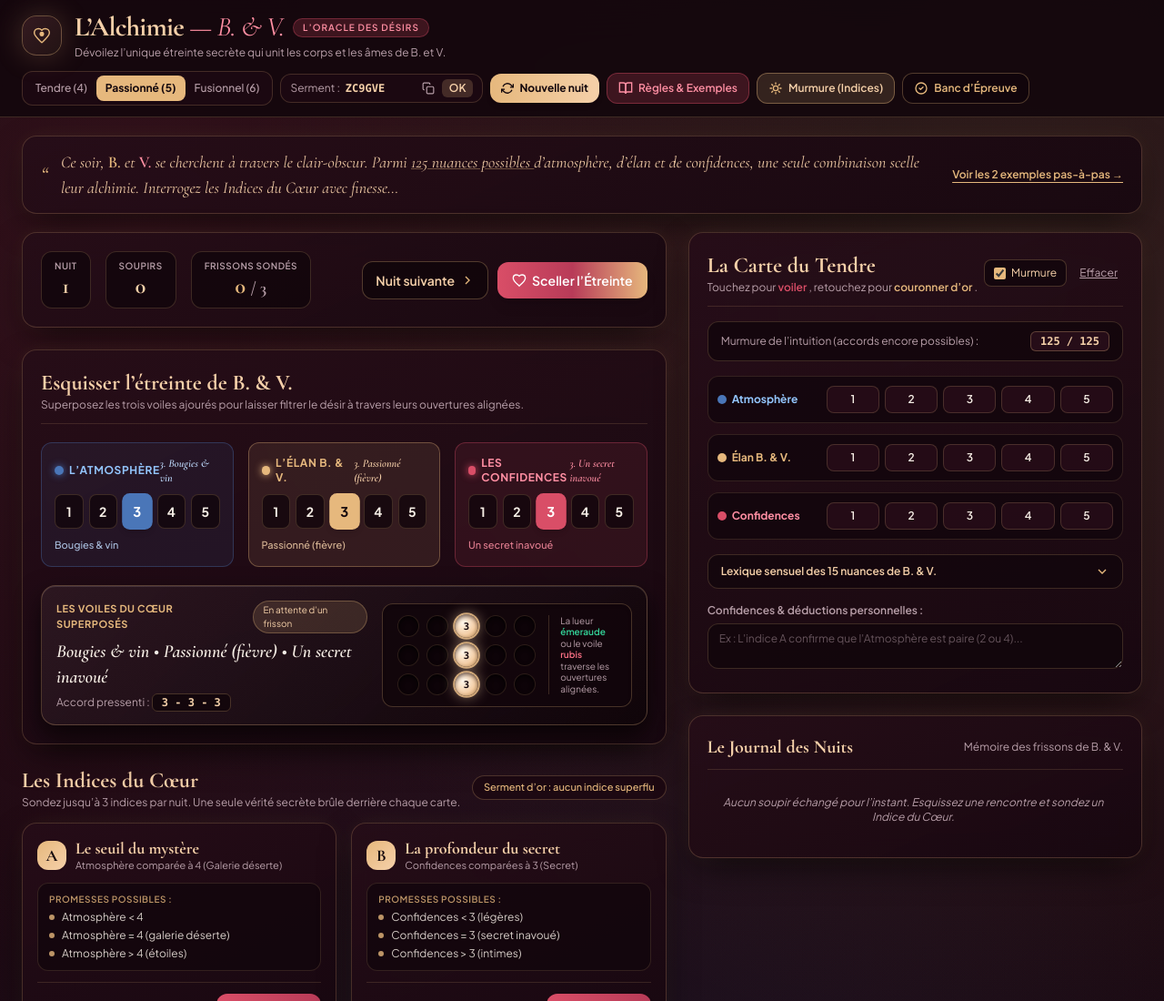
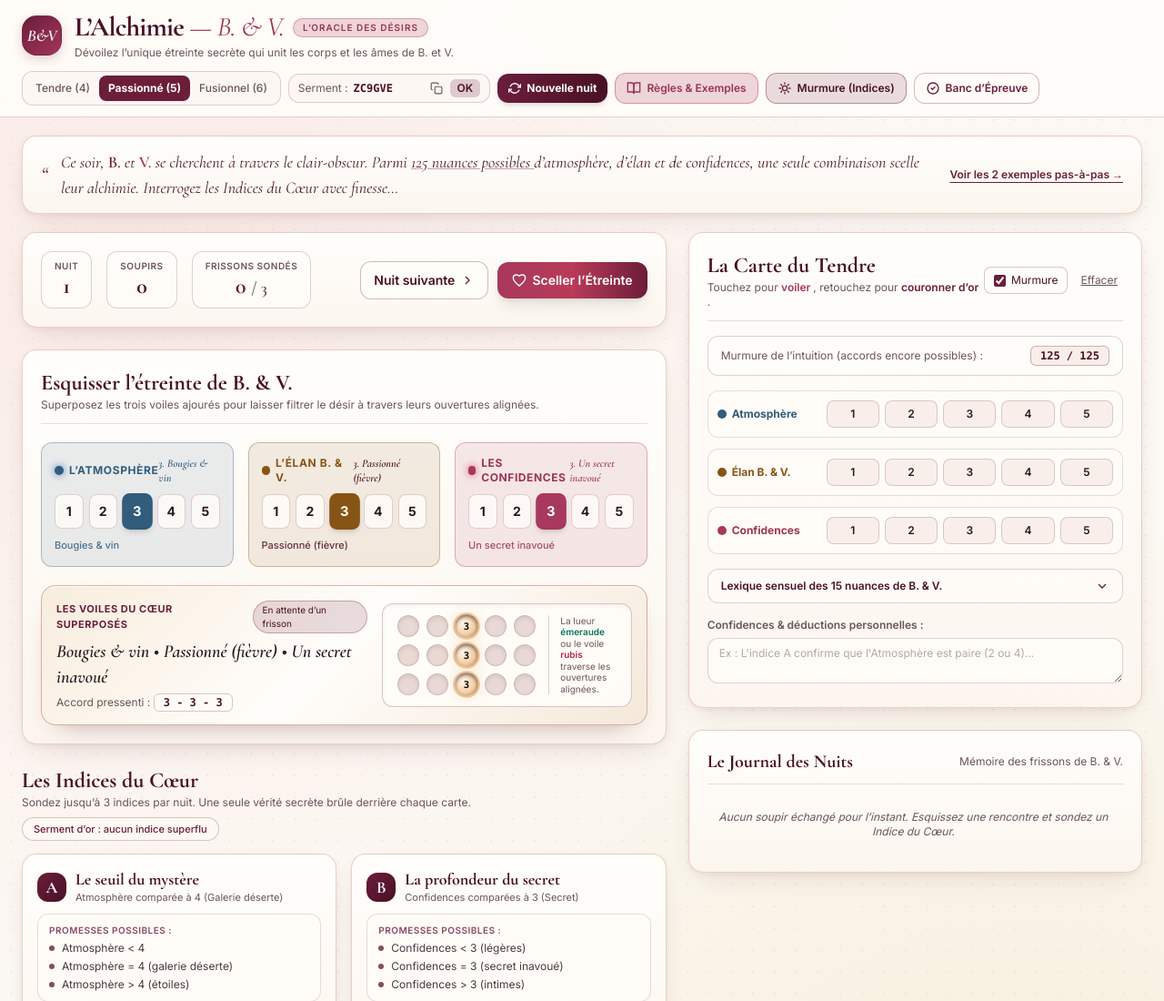
Before and after one commit to vfarcy/LAlchimie, a plain HTML site: page index.html in a window 1280 px wide. Shown: the top 1100 px of the page at 91% size. Drawn offline with nearby package versions, Linux system fonts and the light colour scheme.

Commit message:
style: align theme with Lovedoku
Co-authored-by: Copilot <223556219+Copilot@users.noreply.github.com>

```diff
--- a/index.html
+++ b/index.html
@@ -8,11 +8,11 @@
     </title>
     <!-- Tailwind CSS -->
     <script src="https://cdn.tailwindcss.com"></script>
-    <!-- Google Fonts : Cormorant Garamond & Plus Jakarta Sans -->
+    <!-- Google Fonts : Cormorant Garamond & Inter -->
     <link href="https://fonts.googleapis.com" rel="preconnect" />
     <link crossorigin="" href="https://fonts.gstatic.com" rel="preconnect" />
     <link
-      href="https://fonts.googleapis.com/css2?family=Cormorant+Garamond:ital,wght@0,500;0,600;0,700;1,400;1,600;1,700&amp;family=Plus+Jakarta+Sans:wght@400;500;600;700&amp;display=swap"
+      href="https://fonts.googleapis.com/css2?family=Cormorant+Garamond:ital,wght@0,500;0,600;0,700;1,400;1,600;1,700&amp;family=Inter:wght@400;500;600;700&amp;display=swap"
       rel="stylesheet"
     />
     <script>
@@ -20,27 +20,28 @@
         theme: {
           extend: {
             colors: {
-              velvet: "#12060c",
-              burgundy: "#1d0912",
-              boudoir: "#260d18",
-              gold: "#e6b87d",
-              champagne: "#f5d0a9",
-              crimson: "#d94e67",
-              blush: "#ff8fa3",
-              sapphire: "#4a76b8",
-              emeraldGlow: "#34d399",
-              rubyGlow: "#fb7185",
-              cream: "#f7efe6",
-              dusty: "#b89fa9",
+              velvet: "#fffdf9",
+              burgundy: "#fcf8f3",
+              boudoir: "#f9eee8",
+              gold: "#6b1d3a",
+              champagne: "#491126",
+              crimson: "#a8385d",
+              blush: "#9b3455",
+              sapphire: "#315c7c",
+              amberWarm: "#875416",
+              emeraldGlow: "#087458",
+              rubyGlow: "#b42345",
+              cream: "#2b1820",
+              dusty: "#6b555c",
             },
             fontFamily: {
               serif: ['"Cormorant Garamond"', "Georgia", "serif"],
-              sans: ['"Plus Jakarta Sans"', "system-ui", "sans-serif"],
+              sans: ['"Inter"', "system-ui", "sans-serif"],
             },
             boxShadow: {
               sensual:
-                "0 14px 40px -10px rgba(0, 0, 0, 0.75), 0 0 24px -6px rgba(230, 184, 125, 0.14)",
-              candle: "0 0 32px rgba(230, 184, 125, 0.22)",
+                "0 12px 32px -12px rgba(73, 17, 38, 0.14), 0 2px 6px rgba(107, 29, 58, 0.05)",
+              candle: "0 4px 12px rgba(107, 29, 58, 0.18)",
             },
           },
         },
@@ -48,53 +49,44 @@
     </script>
     <style>
       body {
-        background-color: #12060c;
-        color: #f7efe6;
-        font-family: "Plus Jakarta Sans", sans-serif;
+        background-color: #fcf8f3;
+        color: #2b1820;
+        font-family: "Inter", sans-serif;
         background-image:
           radial-gradient(
-            circle at 12% 14%,
-            rgba(217, 78, 103, 0.16) 0%,
+            circle at 12% 15%,
+            rgba(244, 194, 194, 0.25) 0%,
             transparent 45%
           ),
           radial-gradient(
-            circle at 86% 18%,
-            rgba(230, 184, 125, 0.14) 0%,
+            circle at 88% 82%,
+            rgba(212, 175, 55, 0.14) 0%,
             transparent 48%
           ),
-          radial-gradient(
-            circle at 50% 88%,
-            rgba(74, 118, 184, 0.14) 0%,
-            transparent 52%
-          ),
-          linear-gradient(165deg, #12060c 0%, #1d0912 50%, #15070e 100%);
+          radial-gradient(rgba(107, 29, 58, 0.06) 1px, transparent 1px);
+        background-size: 100% 100%, 100% 100%, 24px 24px;
         min-height: 100vh;
       }
-      /* Texture velours & papier grainé sombre */
       .velvet-card {
-        background: linear-gradient(
-          155deg,
-          rgba(38, 13, 24, 0.92) 0%,
-          rgba(24, 8, 16, 0.96) 100%
-        );
-        border: 1px solid rgba(230, 184, 125, 0.22);
-        backdrop-filter: blur(12px);
+        background: linear-gradient(180deg, #fffefb 0%, #fcf6ef 100%);
+        border: 1px solid rgba(198, 125, 99, 0.35);
       }
       .velvet-card-subtle {
-        background: rgba(29, 9, 18, 0.75);
-        border: 1px solid rgba(230, 184, 125, 0.16);
+        background: rgba(255, 253, 249, 0.9);
+        border: 1px solid rgba(198, 125, 99, 0.3);
       }
       /* Simulation réaliste des cartes perforées superposées */
       .punch-veil {
         background: linear-gradient(
           135deg,
-          rgba(255, 255, 255, 0.05),
-          rgba(0, 0, 0, 0.35)
+          #f8eddd,
+          #fffdfa 48%,
+          #f5e8d9
         );
-        border: 1px solid rgba(230, 184, 125, 0.28);
+        border: 1px solid rgba(198, 125, 99, 0.55);
         box-shadow:
-          inset 0 1px 0 rgba(255, 255, 255, 0.12),
-          0 12px 28px rgba(0, 0, 0, 0.65);
+          inset 0 1px 0 rgba(255, 255, 255, 0.9),
+          0 14px 28px -20px rgba(73, 17, 38, 0.5);
       }
       .punch-hole {
         transition: all 0.32s cubic-bezier(0.34, 1.56, 0.64, 1);
@@ -143,9 +135,9 @@
         transform: scale(1.08);
       }
       .punch-hole.closed {
-        background-color: rgba(12, 4, 8, 0.72);
-        border: 1px solid rgba(230, 184, 125, 0.14);
-        box-shadow: inset 0 2px 5px rgba(0, 0, 0, 0.7);
+        background-color: #e8d9d4;
+        border: 1px solid rgba(107, 29, 58, 0.18);
+        box-shadow: inset 0 2px 4px rgba(73, 17, 38, 0.1);
       }
       /* États de la grille de déduction intime */
       .note-cell {
@@ -161,9 +153,9 @@
       }
       .note-eliminated {
         position: relative;
-        color: rgba(184, 159, 169, 0.38);
-        background-color: rgba(18, 6, 12, 0.65);
-        border-color: rgba(217, 78, 103, 0.22);
+        color: #856d74;
+        background-color: #f2e7e5;
+        border-color: rgba(168, 56, 93, 0.3);
       }
       .note-eliminated::after {
         content: "";
@@ -172,22 +164,22 @@
         right: 16%;
         top: 50%;
         height: 2px;
-        background: linear-gradient(90deg, transparent, #d94e67, transparent);
+        background: linear-gradient(90deg, transparent, #a8385d, transparent);
         transform: rotate(-20deg);
         border-radius: 2px;
       }
       .note-confirmed {
         background: linear-gradient(
           145deg,
-          rgba(230, 184, 125, 0.24),
-          rgba(217, 78, 103, 0.18)
+          rgba(198, 125, 99, 0.2),
+          rgba(168, 56, 93, 0.12)
         );
-        border-color: #e6b87d;
-        color: #f5d0a9;
+        border-color: #a8385d;
+        color: #491126;
         font-weight: 700;
         box-shadow:
-          0 0 14px rgba(230, 184, 125, 0.35),
-          inset 0 0 0 1px rgba(245, 208, 169, 0.5);
+          0 0 10px rgba(168, 56, 93, 0.15),
+          inset 0 0 0 1px rgba(168, 56, 93, 0.2);
       }
       /* Halo respirant subtil */
       @keyframes candlePulse {
@@ -204,20 +196,19 @@
       .candle-halo {
         animation: candlePulse 5s ease-in-out infinite;
       }
-      /* Scrollbar velours */
       ::-webkit-scrollbar {
         width: 6px;
         height: 6px;
       }
       ::-webkit-scrollbar-track {
-        background: #12060c;
+        background: #fcf8f3;
       }
       ::-webkit-scrollbar-thumb {
-        background: rgba(230, 184, 125, 0.3);
+        background: rgba(107, 29, 58, 0.3);
         border-radius: 9999px;
       }
       ::-webkit-scrollbar-thumb:hover {
-        background: rgba(230, 184, 125, 0.55);
+        background: rgba(107, 29, 58, 0.55);
       }
     </style>
   </head>
@@ -232,26 +223,15 @@
         <!-- Identité B. & V. -->
         <div class="flex items-center gap-3.5">
           <div
-            class="relative w-11 h-11 rounded-2xl bg-gradient-to-br from-boudoir to-velvet border border-gold/40 flex items-center justify-center shadow-candle"
+            class="relative w-11 h-11 rounded-2xl bg-gradient-to-br from-gold to-crimson text-velvet border border-gold/40 flex items-center justify-center shadow-candle"
           >
             <span
               class="candle-halo absolute inset-0 rounded-2xl bg-gold/10 pointer-events-none"
             >
             </span>
-            <svg
-              class="w-5 h-5 text-gold"
-              fill="none"
-              stroke="currentColor"
-              stroke-width="1.7"
-              viewbox="0 0 24 24"
-            >
-              <path
-                d="M12 21.35l-1.45-1.32C5.4 15.36 2 12.28 2 8.5 2 5.42 4.42 3 7.5 3c1.74 0 3.41.81 4.5 2.09C13.09 3.81 14.76 3 16.5 3 19.58 3 22 5.42 22 8.5c0 3.78-3.4 6.86-8.55 11.54L12 21.35z"
-                stroke-linecap="round"
-                stroke-linejoin="round"
-              ></path>
-              <circle cx="12" cy="10" fill="currentColor" r="2.2"></circle>
-            </svg>
+            <span class="font-serif italic font-bold text-lg tracking-tight">
+              B&amp;V
+            </span>
           </div>
           <div>
             <div class="flex items-center gap-2.5">
@@ -589,7 +569,7 @@
             >
               <div class="flex items-center justify-between">
                 <span
-                  class="text-xs font-bold uppercase tracking-wider text-blue-300 flex items-center gap-1.5"
+                  class="text-xs font-bold uppercase tracking-wider text-sapphire flex items-center gap-1.5"
                 >
                   <span
                     class="w-2.5 h-2.5 rounded-full bg-sapphire inline-block shadow-[0_0_8px_#4a76b8]"
@@ -598,7 +578,7 @@
                   L&rsquo;Atmosph&egrave;re
                 </span>
                 <span
-                  class="text-xs font-serif italic font-semibold text-blue-200"
+                  class="text-xs font-serif italic font-semibold text-sapphire"
                   id="blueLabelBadge"
                 >
                   3. Bougies &amp; vin
@@ -606,7 +586,7 @@
               </div>
               <div class="grid grid-cols-5 gap-1.5" id="blueSelector"></div>
               <p
-                class="text-[11px] text-blue-200/85 font-medium truncate"
+                class="text-[11px] text-sapphire/85 font-medium truncate"
                 id="blueDesc"
               >
                 Bougies &amp; vin
@@ -614,14 +594,14 @@
             </div>
             <!-- AMBRE : L'Élan entre B. & V. -->
             <div
-              class="rounded-xl p-3.5 bg-gold/10 border border-gold/35 space-y-2.5"
+              class="rounded-xl p-3.5 bg-amberWarm/10 border border-amberWarm/35 space-y-2.5"
             >
               <div class="flex items-center justify-between">
                 <span
-                  class="text-xs font-bold uppercase tracking-wider text-gold flex items-center gap-1.5"
+                  class="text-xs font-bold uppercase tracking-wider text-amberWarm flex items-center gap-1.5"
                 >
                   <span
-                    class="w-2.5 h-2.5 rounded-full bg-gold inline-block shadow-[0_0_8px_#e6b87d]"
+                    class="w-2.5 h-2.5 rounded-full bg-amberWarm inline-block"
                   >
                   </span>
                   L&rsquo;&Eacute;lan B. &amp; V.
@@ -845,7 +825,7 @@
               class="px-3.5 pb-3.5 pt-2 grid grid-cols-1 sm:grid-cols-3 gap-3 border-t border-gold/15 text-[11px]"
             >
               <div>
-                <div class="font-bold text-blue-300 mb-1">
+                <div class="font-bold text-sapphire mb-1">
                   Atmosph&egrave;re (Bleu)
                 </div>
                 <ol class="list-decimal list-inside space-y-0.5 text-dusty">
@@ -857,7 +837,7 @@
                 </ol>
               </div>
               <div>
-                <div class="font-bold text-gold mb-1">
+                <div class="font-bold text-amberWarm mb-1">
                   &Eacute;lan B. &amp; V. (Ambre)
                 </div>
                 <ol class="list-decimal list-inside space-y-0.5 text-dusty">
@@ -962,7 +942,7 @@
         </div>
         <div class="grid grid-cols-1 sm:grid-cols-3 gap-3">
           <div class="space-y-1.5">
-            <label class="block text-xs font-bold text-blue-300 text-center">
+            <label class="block text-xs font-bold text-sapphire text-center">
               Atmosph&egrave;re (Bleu)
             </label>
             <select
@@ -977,7 +957,7 @@
             </select>
           </div>
           <div class="space-y-1.5">
-            <label class="block text-xs font-bold text-gold text-center">
+            <label class="block text-xs font-bold text-amberWarm text-center">
               &Eacute;lan B. &amp; V. (Ambre)
             </label>
             <select
@@ -1171,7 +1151,7 @@
               <li
                 class="p-2.5 rounded-xl bg-sapphire/15 border border-sapphire/35"
               >
-                <strong class="text-blue-300 block mb-0.5">
+                <strong class="text-sapphire block mb-0.5">
                   Atmosph&egrave;re (Saphir)
                 </strong>
                 <span class="text-dusty text-[11px]">
@@ -1180,8 +1160,8 @@
                   &bull; 5. Toit sous les &eacute;toiles
                 </span>
               </li>
-              <li class="p-2.5 rounded-xl bg-gold/15 border border-gold/35">
-                <strong class="text-gold block mb-0.5">
+              <li class="p-2.5 rounded-xl bg-amberWarm/15 border border-amberWarm/35">
+                <strong class="text-amberWarm block mb-0.5">
                   &Eacute;lan B. &amp; V. (Ambre)
                 </strong>
                 <span class="text-dusty text-[11px]">
@@ -1443,7 +1423,7 @@
               </div>
               <div class="flex flex-wrap items-center gap-3 text-[11px]">
                 <div class="flex items-center gap-1.5">
-                  <span class="text-blue-300 font-bold">
+                  <span class="text-sapphire font-bold">
                     Atmosph&egrave;re :
                   </span>
                   <span
@@ -1772,9 +1752,9 @@
             key: "blue",
             name: "L’Atmosphère",
             short: "Atmosphère",
-            colorHex: "#4a76b8",
+            colorHex: "#315c7c",
             bgClass: "bg-sapphire",
-            textClass: "text-blue-300",
+            textClass: "text-sapphire",
             borderClass: "border-sapphire",
             values: {
               1: "Café tamisé",
@@ -1788,10 +1768,10 @@
             key: "yellow",
             name: "L’Élan B. & V.",
             short: "Élan B. & V.",
-            colorHex: "#e6b87d",
-            bgClass: "bg-gold",
-            textClass: "text-gold",
-            borderClass: "border-gold",
+            colorHex: "#875416",
+            bgClass: "bg-amberWarm",
+            textClass: "text-amberWarm",
+            borderClass: "border-amberWarm",
             values: {
               1: "Timide (frôlement)",
               2: "Taquin (sourire complice)",
@@ -1804,7 +1784,7 @@
             key: "purple",
             name: "Les Confidences",
             short: "Confidences",
-            colorHex: "#d94e67",
+            colorHex: "#a8385d",
             bgClass: "bg-crimson",
             textClass: "text-blush",
             borderClass: "border-crimson",
@@ -2742,7 +2722,7 @@
                                                                                                                                       <div class="flex items-center justify-between gap-2">
                                                                                                                                         <span class="text-[11px] font-bold uppercase tracking-wider text-gold">Nuit ${entry.round}</span>
                                                                                                                                           <div class="flex items-center gap-1 font-mono text-xs font-bold">
-                                                                                                                                            <span class="px-1.5 py-0.5 rounded bg-sapphire/25 text-blue-200 border border-sapphire/35">${b}</span>
+                                                                                                                                            <span class="px-1.5 py-0.5 rounded bg-sapphire/25 text-sapphire border border-sapphire/35">${b}</span>
                                                                                                                                               <span class="px-1.5 py-0.5 rounded bg-gold/25 text-champagne border border-gold/35">${y}</span>
                                                                                                                                                 <span class="px-1.5 py-0.5 rounded bg-crimson/25 text-blush border border-crimson/35">${p}</span>
                                                                                                                                                 </div>
```
Also changed, not shown: 1 other file.
